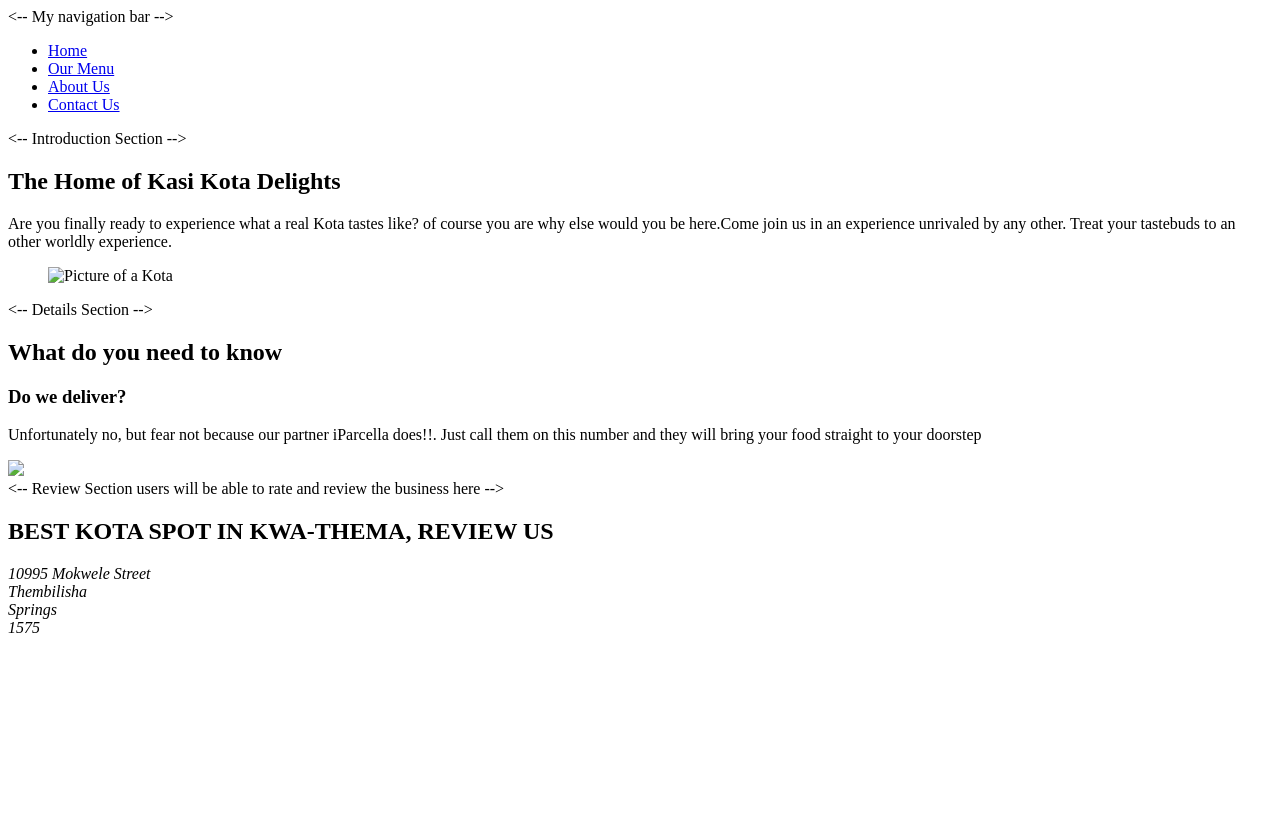
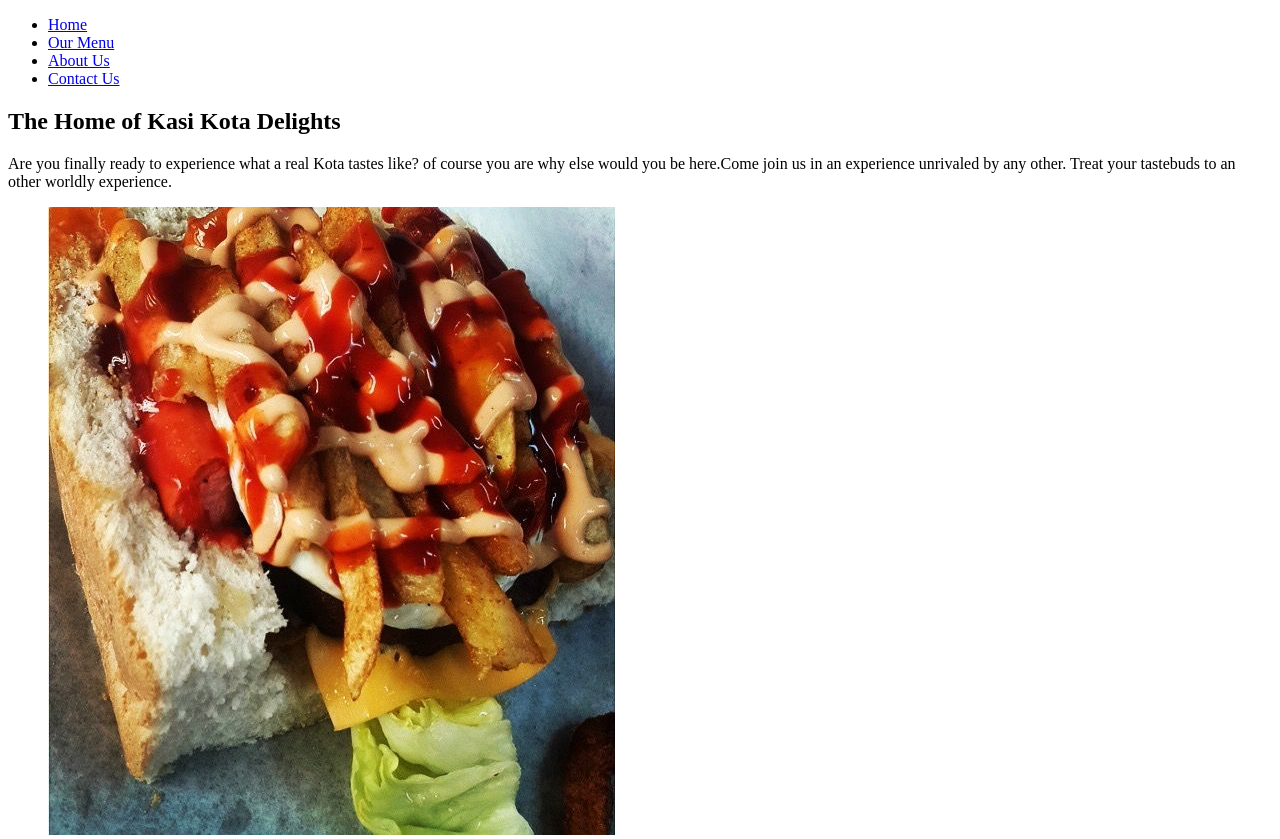
Before and after one commit to Baand1le/Web-Dev-POE, a plain HTML site: page index.html in a window 1280 px wide. Shown: the top 839 px of the page. Before the commit the page ends 800 px from the top, so only its background shows below. Drawn offline with Linux system fonts and the light colour scheme.

Commit message:
error fixes
Found out that comments were not actual comments as they were showing up on the main page, images were no longer displaying after reorganizing the folder structure so i fixed that as well

```diff
--- a/index.html
+++ b/index.html
@@ -7,7 +7,7 @@
 </head>
 <body>
     <header>
-        <-- My navigation bar -->
+        <!--My navigation bar-->
         <nav>
             <ul>
                 <li><a href="index.html">Home</a></li>
@@ -18,24 +18,24 @@
         </nav>
     </header>
     <main>
-        <-- Introduction Section -->
+        <!--Introduction Section-->
         <section class="intro">
             <h1>The Home of Kasi Kota Delights</h1>
             <p>Are you finally ready to experience what a real Kota tastes like? of course you are why else would you be here.Come join us in an experience unrivaled by any other. Treat your tastebuds to an other worldly experience.</p>
             <figure>
-                <img src="4d720a92ef9ad773354fbfb535b7097d.jpg" alt="Picture of a Kota">
+                <img src="Images/4d720a92ef9ad773354fbfb535b7097d.jpg" alt="Picture of a Kota">
             </figure>
         </section>
-        <-- Details Section -->
+        <!--Details Section-->
         <section class="additional_info">
             <h2>What do you need to know</h2>
             <h3>Do we deliver?</h3>
             <p>Unfortunately no, but fear not because our partner iParcella does!!. Just call them on this number and they will bring your food straight to your doorstep</p>
-            <img id="iParcella_pic" src="286793479_103510309063448_7555703713660534861_n.jpg">
+            <img id="iParcella_pic" src="Images/286793479_103510309063448_7555703713660534861_n.jpg">
         </section>
-        <-- Review Section users will be able to rate and review the business here -->
+        <!--Review Section users will be able to rate and review the business here-->
         <section class="review_sect">
-            <h2>BEST KOTA SPOT IN KWA-THEMA, REVIEW US</h2>
+            <h2>BEST KOTA SPOT IN KWA-THEMA, <a href="https://www.google.com/maps/place/Mzala's+Kota/@-26.308335,28.4037737,17z/data=!4m8!3m7!1s0x1e9527f3c8f197d9:0xe627576fb79f8467!8m2!3d-26.308335!4d28.4063486!9m1!1b1!16s%2Fg%2F11mcfbf3mc?entry=ttu&g_ep=EgoyMDI1MDgxOS4wIKXMDSoASAFQAw%3D%3D">REVIEW US HERE</a></h2>
         </section>
     </main>
     <footer>
```
